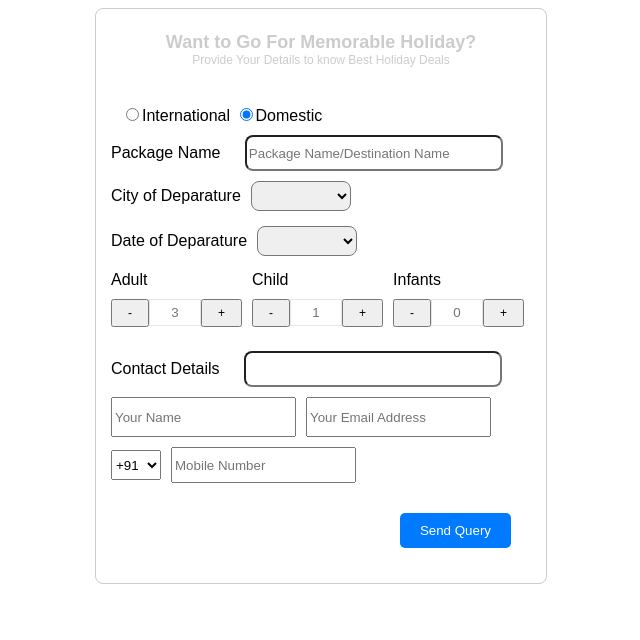
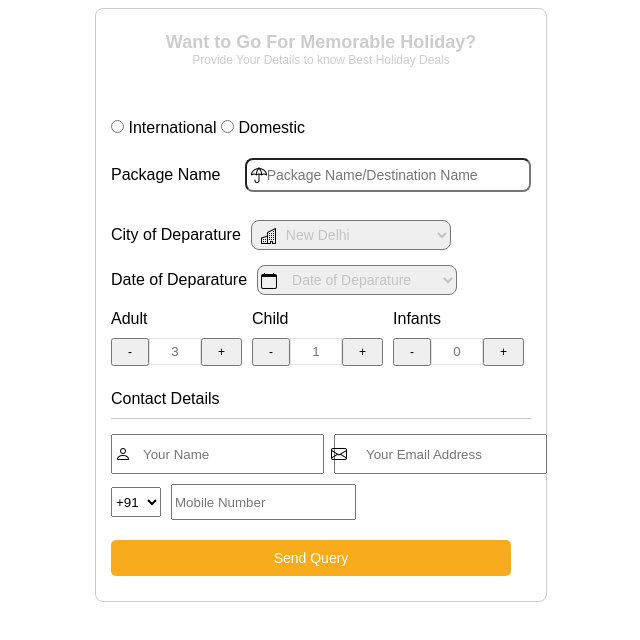
Before and after one commit to HEMASINCHU/Htmlwebpage, a plain HTML site: page practice/6th/index.html in a window 1280 px wide. Shown: the whole page, without its empty margins (319-959 px from the left). Drawn offline with nearby package versions, Linux system fonts and the light colour scheme.

Commit message:
fix the error

```diff
--- a/practice/6th/index.html
+++ b/practice/6th/index.html
@@ -19,40 +19,37 @@
       <div class="form">
         <form>
           <div class="form-check">
-            <input
-              type="radio"
-              name="international"
-              value="international"
-            />International
-            <input
-              type="radio"
-              name="domestic"
-              value="domestic"
-              checked
-            />Domestic
+            <input type="radio" id="person" name="name" />
+            <label for="person">International</label>
+            <input type="radio" id="person" name="name" />
+            <label for="person">Domestic</label>
           </div>
+
           <div class="form-content1">
             <label for="package">Package Name</label>
             <input
               type="text"
               id="package"
               name="package"
-              placeholder="Package Name/Destination Name"
+              placeholder=" Package Name/Destination Name"
               required
             />
+            <i class="bi bi-umbrella input-icon" style="position: relative"></i>
           </div>
           <div class="form-content2">
+            <i class="bi bi-buildings input-icon2"></i>
             <label for="passengers">City of Deparature</label>
             <select id="passengers" name="passengers" required>
-              <option value="1"></option>
-              <option value="2">Passenger1</option>
+              <option value="1">New Delhi</option>
+              <option value="2">Andhra Pradesh</option>
             </select>
           </div>
           <div class="form-content2">
+            <i class="bi bi-calendar input-icon2"></i>
             <label for="passengers">Date of Deparature</label>
             <select id="passengers" name="passengers" required>
-              <option value="1"></option>
-              <option value="2">1 Passengers</option>
+              <option value="1">Date of Deparature</option>
+              <option value="2">10:30PM</option>
             </select>
           </div>
           <div class="form-content3">
@@ -86,9 +83,8 @@
               </div>
             </div>
           </div>
-            <div class="form-content1">
-              <label for="details">Contact Details</label>
-              <input type="text" id="details" name="details" required />
+          <div class="form-contact">
+            <span>Contact Details</span>
           </div>
           <div class="form-details">
             <input
@@ -98,6 +94,8 @@
               placeholder="Your Name"
               required
             />
+            <i class="bi bi-person input-icon3"></i>
+            <i class="bi bi-envelope input-icon4"></i>
             <input
               type="email"
               id="email"
@@ -120,6 +118,7 @@
               required
             />
           </div>
+
           <button class="btn" type="submit">Send Query</button>
         </form>
       </div>
--- a/practice/6th/styl.css
+++ b/practice/6th/styl.css
@@ -7,8 +7,8 @@ body {
   background-color: #fff;
   border: 1px solid #ccc;
   border-radius: 8px;
-    margin:0 auto;
-    padding:15px;
+  margin: 0 auto;
+  padding: 15px;
 }
 
 .card-header {
@@ -16,20 +16,19 @@ body {
   flex-direction: column;
   align-items: center;
   margin-bottom: 20px;
-    padding:8px;
+  padding: 8px;
 }
 
 .card-header h4 {
   margin: 0;
   font-size: 18px;
-    color:#ccc;
+  color: #ccc;
 }
 
 .card-header p {
   margin: 0;
   font-size: 12px;
-    color:#ccc;
-
+  color: #ccc;
 }
 
 .form {
@@ -37,42 +36,64 @@ body {
   flex-direction: column;
 
 }
-  .form-check {
-    margin:10px;
+.form-check input{
+  margin: 25px 0px;
 }
 
-.form-content1 input{
- width:250px;
- height:30px;
+.form-content1 input {
+  width: 250px;
+  height: 20px;
   margin-left: 20px;
- border-radius:8px;
- margin-bottom:10px;
+  border-radius: 8px;
+  margin-bottom: 10px;
+  font-size: 14px;
+  padding: 5px 16px;
+  position: relative;
+}
+.input-icon {
+  position: absolute;
+  bottom:35px;
+  left: 140px;
+}
 
-}
 .form-content2 {
   display: flex;
   margin-bottom: 15px;
   align-items: center;
-
+  position: relative;
 }
-.form-content2 select{
-    width:100px;
-    height:30px;
-    margin-left:10px;
+.form-content2 select {
+  width: 200px;
+  height: 30px;
+  margin-left: 10px;
   border-radius: 8px;
+  padding-left: 30px;
+  font-size: 14px;
+  color: #c5c2c2;
 }
-.form-content3{
+.input-icon2 {
+  position: absolute;
+  top: 8px;
+  left: 150px;
+}
+.form-content3 {
   display: flex;
-    gap:10px;
+  gap: 10px;
   align-items: center;
 }
 
 .form-content {
   display: flex;
-    align-items:flex-start;
+  align-items: flex-start;
   margin-bottom: 15px;
   flex-direction: column;
 }
+.form-contact {
+  margin-bottom: 15px;
+  padding-bottom: 10px;
+  border-bottom: 1px solid rgb(211, 198, 198);
+}
+
 .stepper-input {
   display: flex;
   align-items: center;
@@ -87,43 +108,55 @@ body {
   width: 40px;
   text-align: center;
   padding: 5px;
-    margin: 10px 0 ;
+  margin: 10px 0;
   background-color: white;
-    border:1px solid rgb(233, 228, 228)
+  border: 1px solid rgb(233, 228, 228);
 }
-  .form-details{
-    display:flex;
-    height:40px;
-    width:30px;
-    gap:10px;
-
+.form-details {
+  display: flex;
+  height: 40px;
+  width: 30px;
+  gap: 10px;
+  position: relative;
 }
-
+.form-details input {
+  padding-left: 30px;
+}
+.input-icon3 {
+  position: absolute;
+  bottom: 10px;
+  right: 10px;
+}
+.input-icon4 {
+  position: absolute;
+  bottom: 10px;
+  left: 220px;
+}
 .form-content select {
   padding: 5px;
   border: 1px solid #ccc;
   border-radius: 5px;
 }
-  .form-content4{
+.form-content4 {
   display: flex;
   align-items: center;
-    gap:10px;
-    margin:10px 0;
+  gap: 10px;
+  margin: 10px 0;
 }
-.form-content4 select{
-    width:50px;
-    height:30px;
+.form-content4 select {
+  width: 50px;
+  height: 30px;
 }
-.form-content4 input{
-    height:30px;
+.form-content4 input {
+  height: 30px;
 }
 .btn {
-    background-color: #007bff;
+  width: 400px;
+  background-color: rgb(248, 171, 29);
   color: #fff;
   border: none;
   padding: 10px 20px;
   border-radius: 5px;
-    float:right;
-    margin:20px;
-
+  margin: 10px 0px;
+  font-size: 14px;
 }
```
Lines whose indentation alone changed are shown as unchanged.
